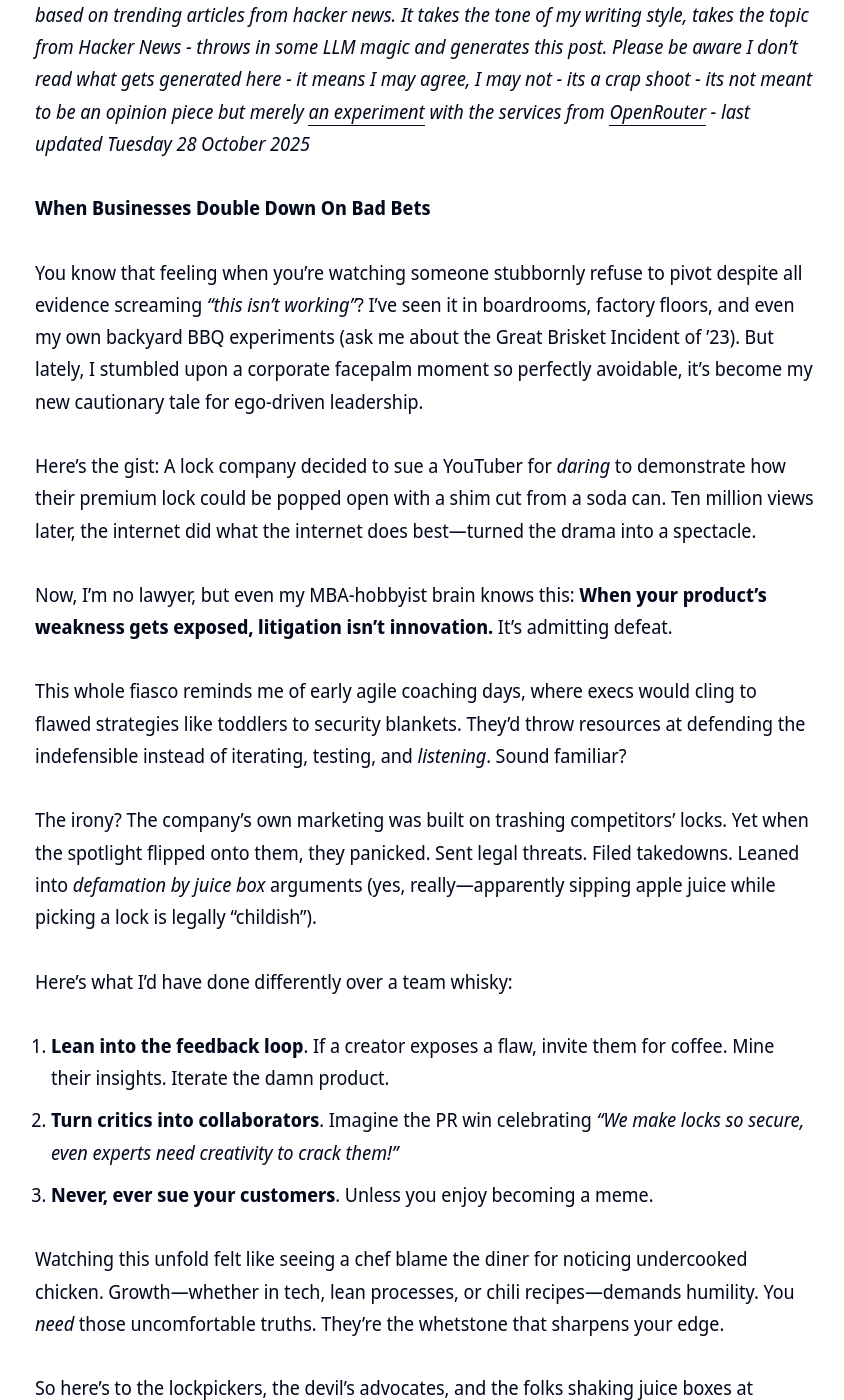
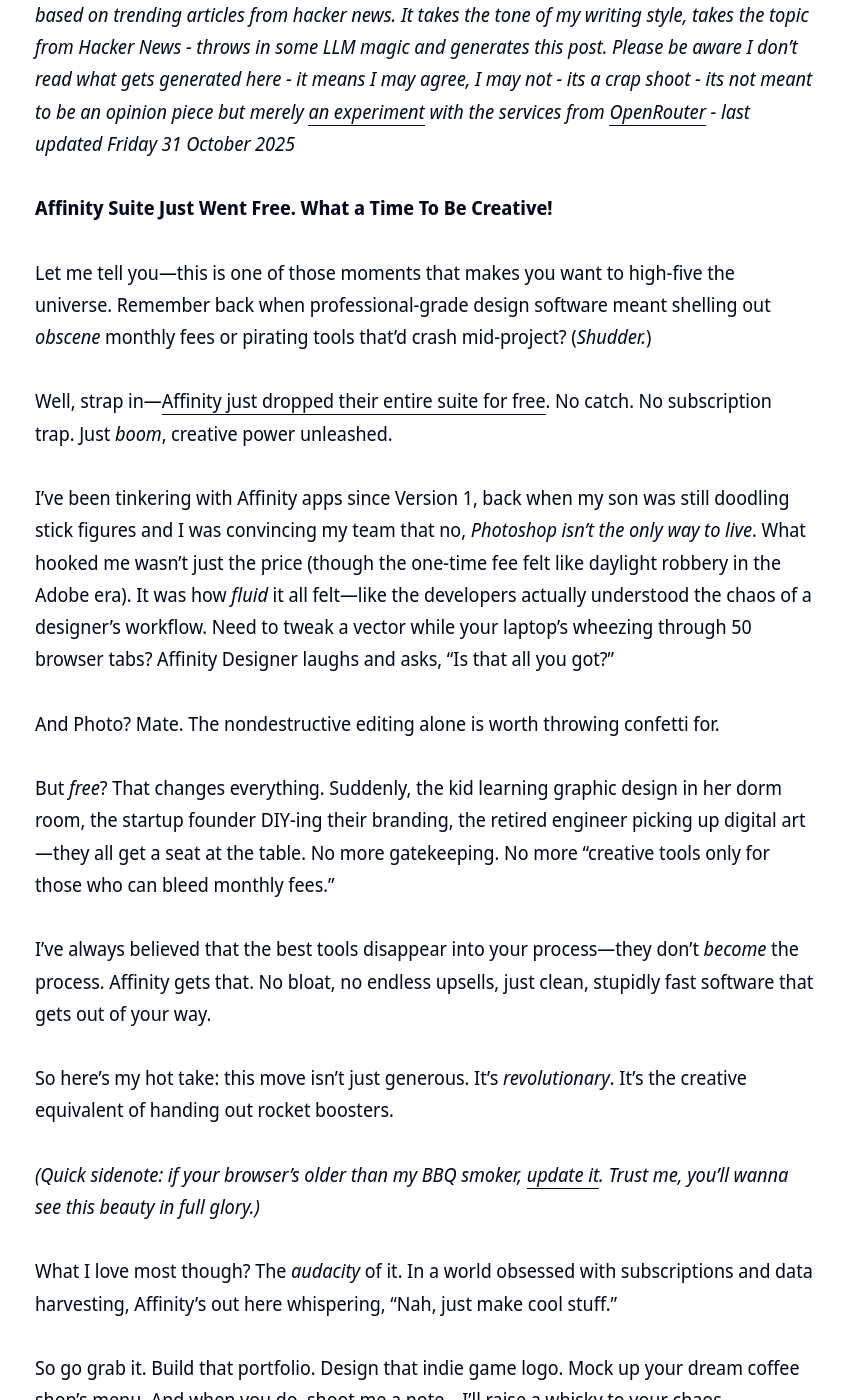
Before and after one commit to clintjb/clintjb.github.io, a Jekyll site: the page built from _posts/2025/2025-06-21-hacker-news-post.md, in a window 1280 px wide and 1400 px high, scrolled down 941 px. Shown: the whole window, without its empty margins (215-1059 px from the left). Built offline with Jekyll 4.4.1, drawn with Linux system fonts in a browser that asks for light colours; nearby versions of some CDN libraries; some of the changed text lies outside the part shown.

Commit message:
Updated Weekly Post

```diff
--- a/_posts/2025/2025-06-21-hacker-news-post.md
+++ b/_posts/2025/2025-06-21-hacker-news-post.md
@@ -11,31 +11,30 @@ image: '/images/posts/2025/weekly.jpg'
 ---
 ![](/images/posts/2025/weekly.jpg)
 
-_⚠️ **THIS POST IS GENERATED WITH LLMs**: This post is newly generated a few times a week based on trending articles from hacker news. It takes the tone of my writing style, takes the topic from Hacker News - throws in some LLM magic and generates this post. Please be aware I don't read what gets generated here - it means I may agree, I may not - its a crap shoot - its not meant to be an opinion piece but merely [an experiment](https://github.com/clintjb/Weekly-Post) with the services from [OpenRouter](https://openrouter.ai) - last updated Tuesday 28 October 2025_
+_⚠️ **THIS POST IS GENERATED WITH LLMs**: This post is newly generated a few times a week based on trending articles from hacker news. It takes the tone of my writing style, takes the topic from Hacker News - throws in some LLM magic and generates this post. Please be aware I don't read what gets generated here - it means I may agree, I may not - its a crap shoot - its not meant to be an opinion piece but merely [an experiment](https://github.com/clintjb/Weekly-Post) with the services from [OpenRouter](https://openrouter.ai) - last updated Friday 31 October 2025_
 
 
 
-**When Businesses Double Down On Bad Bets**
+**Affinity Suite Just Went Free. What a Time To Be Creative!**
 
-You know that feeling when you’re watching someone stubbornly refuse to pivot despite all evidence screaming *“this isn’t working”*? I’ve seen it in boardrooms, factory floors, and even my own backyard BBQ experiments (ask me about the Great Brisket Incident of ’23). But lately, I stumbled upon a corporate facepalm moment so perfectly avoidable, it’s become my new cautionary tale for ego-driven leadership.
+Let me tell you—this is one of those moments that makes you want to high-five the universe. Remember back when professional-grade design software meant shelling out *obscene* monthly fees or pirating tools that’d crash mid-project? (*Shudder.*)
 
-Here’s the gist: A lock company decided to sue a YouTuber for *daring* to demonstrate how their premium lock could be popped open with a shim cut from a soda can. Ten million views later, the internet did what the internet does best—turned the drama into a spectacle.
+Well, strap in—[Affinity just dropped their entire suite for free](https://www.affinity.studio/get-affinity). No catch. No subscription trap. Just *boom*, creative power unleashed.
 
-Now, I’m no lawyer, but even my MBA-hobbyist brain knows this: **When your product’s weakness gets exposed, litigation isn’t innovation.** It’s admitting defeat.
+I’ve been tinkering with Affinity apps since Version 1, back when my son was still doodling stick figures and I was convincing my team that no, *Photoshop isn’t the only way to live*. What hooked me wasn’t just the price (though the one-time fee felt like daylight robbery in the Adobe era). It was how *fluid* it all felt—like the developers actually understood the chaos of a designer’s workflow. Need to tweak a vector while your laptop’s wheezing through 50 browser tabs? Affinity Designer laughs and asks, “Is that all you got?”
 
-This whole fiasco reminds me of early agile coaching days, where execs would cling to flawed strategies like toddlers to security blankets. They’d throw resources at defending the indefensible instead of iterating, testing, and *listening*. Sound familiar?
+And Photo? Mate. The nondestructive editing alone is worth throwing confetti for.
 
-The irony? The company’s own marketing was built on trashing competitors’ locks. Yet when the spotlight flipped onto them, they panicked. Sent legal threats. Filed takedowns. Leaned into *defamation by juice box* arguments (yes, really—apparently sipping apple juice while picking a lock is legally “childish”).
+But *free*? That changes everything. Suddenly, the kid learning graphic design in her dorm room, the startup founder DIY-ing their branding, the retired engineer picking up digital art—they all get a seat at the table. No more gatekeeping. No more “creative tools only for those who can bleed monthly fees.”
 
-Here’s what I’d have done differently over a team whisky:
-1. **Lean into the feedback loop**. If a creator exposes a flaw, invite them for coffee. Mine their insights. Iterate the damn product.
-2. **Turn critics into collaborators**. Imagine the PR win celebrating *“We make locks so secure, even experts need creativity to crack them!”*
-3. **Never, ever sue your customers**. Unless you enjoy becoming a meme.
+I’ve always believed that the best tools disappear into your process—they don’t *become* the process. Affinity gets that. No bloat, no endless upsells, just clean, stupidly fast software that gets out of your way.
 
-Watching this unfold felt like seeing a chef blame the diner for noticing undercooked chicken. Growth—whether in tech, lean processes, or chili recipes—demands humility. You *need* those uncomfortable truths. They’re the whetstone that sharpens your edge.
+So here’s my hot take: this move isn’t just generous. It’s *revolutionary*. It’s the creative equivalent of handing out rocket boosters.
 
-So here’s to the lockpickers, the devil’s advocates, and the folks shaking juice boxes at complacency. Keep poking holes in the status quo. And to businesses? Next time your ego whispers *“sue them,”* ask: *“Would a pirate ship build a moat… or just steal a better ship?”*
+*(Quick sidenote: if your browser’s older than my BBQ smoker, [update it](https://www.affinity.studio/get-affinity). Trust me, you’ll wanna see this beauty in full glory.)*
 
-Now, if you’ll excuse me, I’m off to test if Liquid Death cans really make superior shims. 🥤🔓
+What I love most though? The *audacity* of it. In a world obsessed with subscriptions and data harvesting, Affinity’s out here whispering, “Nah, just make cool stuff.”
 
-*—J*
+So go grab it. Build that portfolio. Design that indie game logo. Mock up your dream coffee shop’s menu. And when you do, shoot me a note—I’ll raise a whisky to your chaos.
+
+*Here’s to fewer barriers, more creating.* 🥃
```
Also changed, not shown: images/posts/2025/weekly.jpg.
